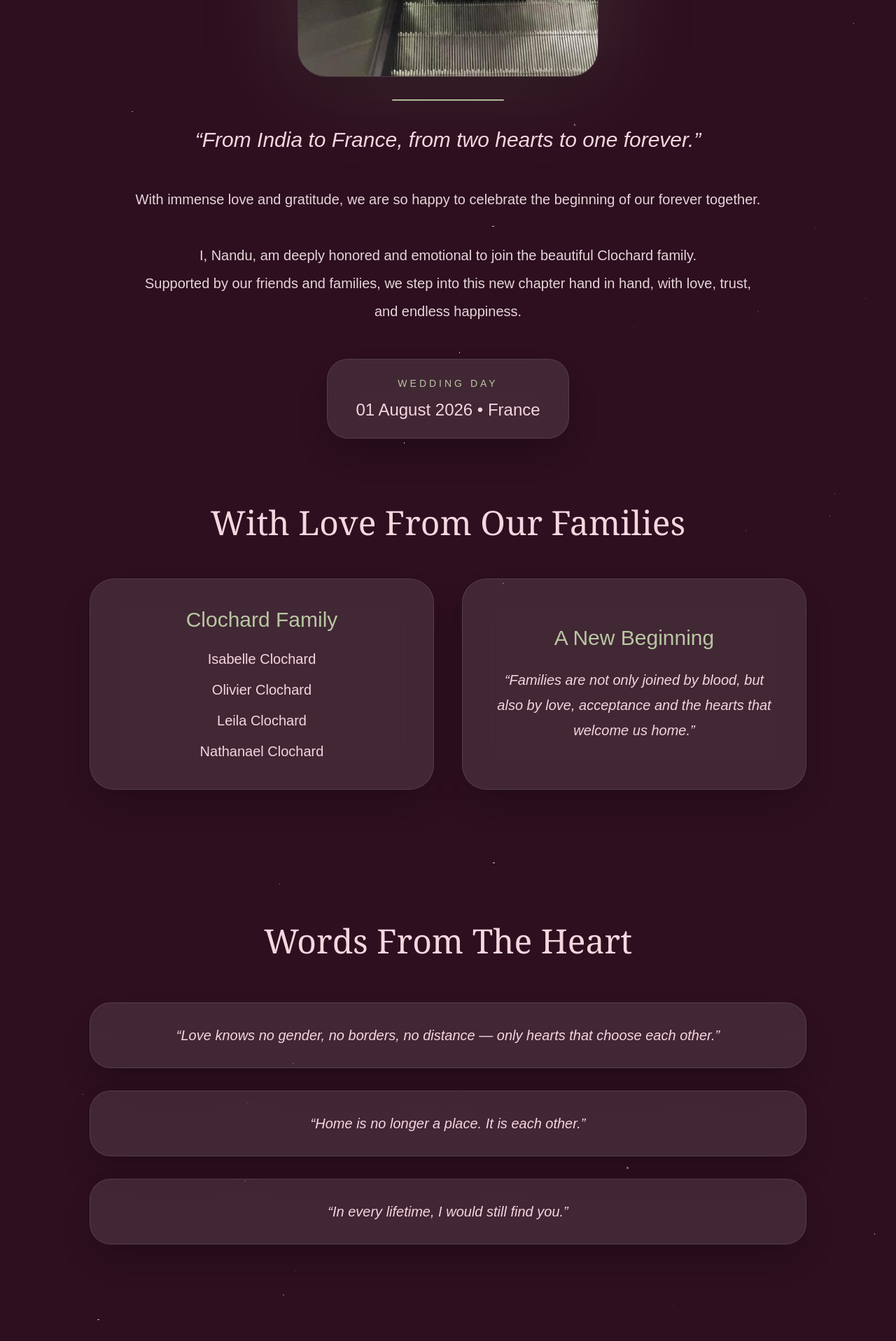
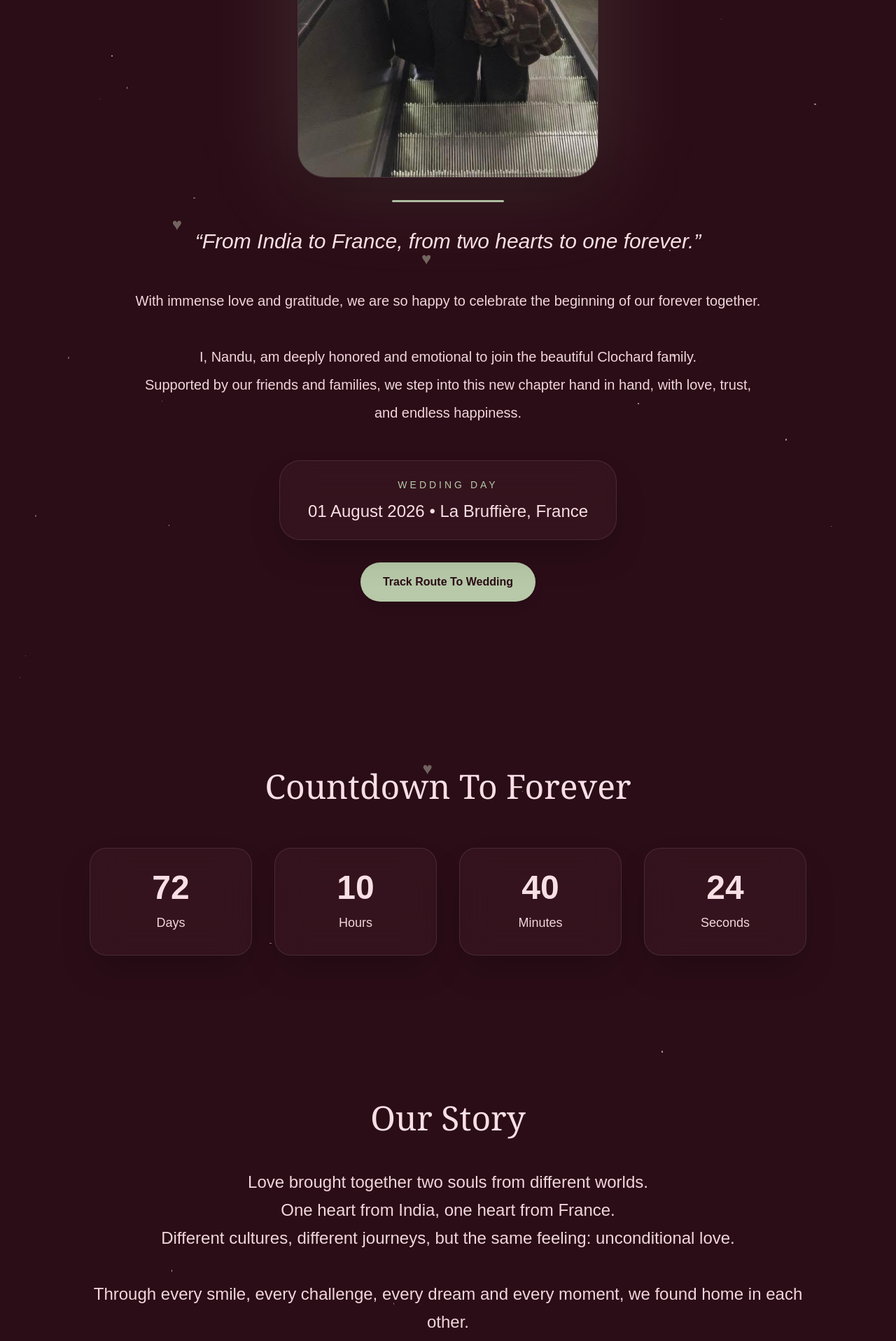
Before and after one commit to Nandinivadla/lifewithher, a Next.js app: page / in a window 1280 px wide. Shown: the part 880-2797 px from the top of the page at 70% size. Built offline with nearby package versions, Linux system fonts and the light colour scheme.

Commit message:
Final burgundy green wedding website

```diff
--- a/app/page.tsx
+++ b/app/page.tsx
@@ -1,24 +1,55 @@
 "use client";
 
-import { useState } from "react";
+import { useEffect, useState } from "react";
 
 export default function WeddingPage() {
+  const weddingDate = new Date("2026-08-01T00:00:00");
+
+  const [timeLeft, setTimeLeft] = useState({
+    days: 0,
+    hours: 0,
+    minutes: 0,
+    seconds: 0,
+  });
+
   const [musicPlaying, setMusicPlaying] = useState(false);
 
+  useEffect(() => {
+    document.title = "Nandu & Auriane";
+
+    const timer = setInterval(() => {
+      const now = new Date().getTime();
+      const distance = weddingDate.getTime() - now;
+
+      setTimeLeft({
+        days: Math.floor(distance / (1000 * 60 * 60 * 24)),
+        hours: Math.floor(
+          (distance % (1000 * 60 * 60 * 24)) / (1000 * 60 * 60)
+        ),
+        minutes: Math.floor((distance % (1000 * 60 * 60)) / (1000 * 60)),
+        seconds: Math.floor((distance % (1000 * 60)) / 1000),
+      });
+    }, 1000);
+
+    return () => clearInterval(timer);
+  }, []);
+
   const toggleMusic = () => {
-    const music = document.getElementById("bgmusic") as HTMLAudioElement;
+    const audio = document.getElementById(
+      "bgmusic"
+    ) as HTMLAudioElement;
 
-    if (music.paused) {
-      music.play();
-      setMusicPlaying(true);
+    if (musicPlaying) {
+      audio.pause();
     } else {
-      music.pause();
-      setMusicPlaying(false);
+      audio.play();
     }
+
+    setMusicPlaying(!musicPlaying);
   };
 
   return (
-    <main className="min-h-screen bg-[#2d0f1f] text-white overflow-hidden relative">
+    <main className="min-h-screen bg-[#2b0d17] text-white overflow-hidden relative">
 
       {/* STARS */}
       <div className="absolute inset-0 overflow-hidden pointer-events-none">
@@ -37,34 +68,57 @@ export default function WeddingPage() {
         ))}
       </div>
 
+      {/* FLOATING HEARTS */}
+      <div className="absolute inset-0 overflow-hidden pointer-events-none">
+
+        {[...Array(15)].map((_, i) => (
+          <div
+            key={i}
+            className="absolute animate-pulse text-2xl opacity-40 text-[#d8e2c8]"
+            style={{
+              left: `${Math.random() * 100}%`,
+              top: `${Math.random() * 100}%`,
+              animationDuration: `${4 + Math.random() * 6}s`,
+            }}
+          >
+            ♥
+          </div>
+        ))}
+
+      </div>
+
       {/* MUSIC */}
-      <audio id="bgmusic" loop src="/song.mp3" />
+      <audio
+        id="bgmusic"
+        loop
+        src="/song.mp3"
+      />
 
       {/* NAVBAR */}
-      <nav className="fixed top-0 left-0 w-full z-50 backdrop-blur-2xl bg-black/10 border-b border-white/10">
+      <nav className="fixed top-0 left-0 w-full z-50 backdrop-blur-2xl bg-black/20 border-b border-white/10">
 
         <div className="max-w-7xl mx-auto px-6 py-5 flex justify-between items-center">
 
-          <h1 className="text-2xl font-serif text-[#f5d6df]">
+          <h1 className="text-2xl font-serif text-[#f8dfe5]">
             Nandu & Auriane
           </h1>
 
-          <div className="hidden md:flex gap-8 text-[#d9c9cd]">
+          <div className="hidden md:flex gap-8 text-[#f1d6dd]">
 
-            <a href="#home" className="hover:text-[#b8c7a1] transition">
+            <a href="#home" className="hover:text-[#b7c9a8] transition">
               Home
             </a>
 
-            <a href="#family" className="hover:text-[#b8c7a1] transition">
+            <a href="#story" className="hover:text-[#b7c9a8] transition">
+              Story
+            </a>
+
+            <a href="#family" className="hover:text-[#b7c9a8] transition">
               Family
             </a>
 
-            <a href="#quotes" className="hover:text-[#b8c7a1] transition">
-              Quotes
-            </a>
-
-            <a href="#location" className="hover:text-[#b8c7a1] transition">
-              Location
+            <a href="#rsvp" className="hover:text-[#b7c9a8] transition">
+              RSVP
             </a>
 
           </div>
@@ -76,37 +130,29 @@ export default function WeddingPage() {
       {/* MUSIC BUTTON */}
       <button
         onClick={toggleMusic}
-        className="fixed top-24 right-6 z-50 backdrop-blur-xl bg-white/10 border border-white/10 text-white px-7 py-4 rounded-full shadow-2xl hover:scale-110 transition duration-500"
+        className="fixed top-24 right-6 z-50 backdrop-blur-xl bg-[#3b1823]/70 border border-white/10 text-white px-7 py-4 rounded-full shadow-2xl hover:scale-110 transition duration-500"
       >
         {musicPlaying ? "❚❚ Pause Our Song" : "♫ Play Our Song"}
       </button>
 
-      {/* HEARTS */}
-      <div className="absolute inset-0 overflow-hidden pointer-events-none">
-        <div className="absolute top-10 left-10 text-pink-300 text-3xl animate-pulse">♥</div>
-        <div className="absolute top-40 right-20 text-pink-200 text-2xl animate-bounce">♥</div>
-        <div className="absolute bottom-20 left-20 text-pink-300 text-4xl animate-pulse">♥</div>
-        <div className="absolute bottom-40 right-10 text-pink-200 text-2xl animate-bounce">♥</div>
-      </div>
-
       {/* HERO */}
       <section
         id="home"
-        className="min-h-screen flex flex-col items-center justify-center text-center px-6 relative"
+        className="relative z-10 flex flex-col items-center justify-center text-center px-6 py-36"
       >
 
-        <p className="uppercase tracking-[6px] text-[#b8c7a1] text-sm mb-6">
+        <p className="tracking-[0.5em] uppercase text-sm text-[#b7c9a8] mb-6">
           Wedding Celebration
         </p>
 
-        <h1 className="text-6xl md:text-8xl font-serif text-[#f5d6df] leading-tight">
-          Nandu <span className="text-[#b8c7a1]">&</span> Auriane
+        <h1 className="text-6xl md:text-8xl font-serif text-[#f8dfe5] leading-tight">
+          Nandu <span className="text-[#b7c9a8]">&</span> Auriane
         </h1>
 
         {/* PHOTO */}
         <div className="relative mt-16 group">
 
-          <div className="absolute inset-0 bg-[#b8c7a1]/20 blur-3xl rounded-[50px]"></div>
+          <div className="absolute inset-0 bg-[#b7c9a8]/20 blur-3xl rounded-[50px]"></div>
 
           <img
             src="/together.jpeg"
@@ -116,13 +162,13 @@ export default function WeddingPage() {
 
         </div>
 
-        <div className="w-40 h-[2px] bg-[#b8c7a1] my-8 rounded-full"></div>
+        <div className="w-40 h-[3px] bg-[#b7c9a8] my-8 rounded-full"></div>
 
-        <p className="max-w-3xl text-xl md:text-3xl leading-relaxed text-[#f5d6df] italic">
+        <p className="max-w-3xl text-xl md:text-3xl leading-relaxed text-[#f8dfe5] italic">
           “From India to France, from two hearts to one forever.”
         </p>
 
-        <p className="max-w-4xl mt-10 text-lg md:text-xl leading-10 text-[#e7d5d9]">
+        <p className="max-w-4xl mt-10 text-lg md:text-xl leading-10 text-[#f1d6dd]">
           With immense love and gratitude, we are so happy to celebrate
           the beginning of our forever together.
           <br />
@@ -135,39 +181,117 @@ export default function WeddingPage() {
         </p>
 
         {/* DATE */}
-        <div className="mt-12 bg-white/10 backdrop-blur-xl border border-white/10 px-10 py-6 rounded-[30px] shadow-2xl">
+        <div className="mt-12 bg-[#3b1823]/60 backdrop-blur-xl border border-white/10 px-10 py-6 rounded-[30px] shadow-2xl">
 
-          <p className="text-[#b8c7a1] uppercase tracking-[4px] text-sm mb-3">
+          <p className="text-[#b7c9a8] uppercase tracking-[4px] text-sm mb-3">
             Wedding Day
           </p>
 
-          <p className="text-2xl text-[#f5d6df]">
-            01 August 2026 • France
+          <p className="text-2xl text-[#f8dfe5]">
+            01 August 2026 • La Bruffière, France
           </p>
 
         </div>
 
+        {/* ROUTE BUTTON */}
+        <a
+          href="https://www.google.com/maps/dir/?api=1&destination=47.039755,-1.220984"
+          target="_blank"
+          className="inline-block mt-8 bg-[#b7c9a8] hover:bg-[#9fb18f] text-[#2b0d17] px-8 py-4 rounded-full transition duration-300 font-semibold shadow-lg"
+        >
+          Track Route To Wedding
+        </a>
+
+      </section>
+
+      {/* COUNTDOWN */}
+      <section className="relative z-10 px-6 py-24">
+
+        <h2 className="text-center text-5xl font-serif text-[#f8dfe5] mb-16">
+          Countdown To Forever
+        </h2>
+
+        <div className="grid grid-cols-2 md:grid-cols-4 gap-8 max-w-5xl mx-auto">
+
+          {[
+            { label: "Days", value: timeLeft.days },
+            { label: "Hours", value: timeLeft.hours },
+            { label: "Minutes", value: timeLeft.minutes },
+            { label: "Seconds", value: timeLeft.seconds },
+          ].map((item, index) => (
+
+            <div
+              key={index}
+              className="bg-[#3b1823]/60 backdrop-blur-xl rounded-3xl shadow-2xl p-8 text-center border border-white/10 hover:scale-105 transition duration-300"
+            >
+
+              <h3 className="text-5xl font-bold text-[#f8dfe5]">
+                {item.value}
+              </h3>
+
+              <p className="mt-3 text-lg text-[#f1d6dd]">
+                {item.label}
+              </p>
+
+            </div>
+          ))}
+        </div>
+      </section>
+
+      {/* STORY */}
+      <section
+        id="story"
+        className="relative z-10 py-28 px-6"
+      >
+
+        <div className="max-w-5xl mx-auto text-center">
+
+          <h2 className="text-5xl font-serif text-[#f8dfe5] mb-12">
+            Our Story
+          </h2>
+
+          <p className="text-lg md:text-2xl leading-10 text-[#f1d6dd]">
+            Love brought together two souls from different worlds.
+            <br />
+            One heart from India, one heart from France.
+            <br />
+            Different cultures, different journeys, but the same feeling:
+            unconditional love.
+            <br />
+            <br />
+            Through every smile, every challenge, every dream and every moment,
+            we found home in each other.
+            <br />
+            <br />
+            Today, surrounded by the people we cherish the most, we celebrate
+            not only our marriage, but the beautiful life we are creating
+            together forever.
+          </p>
+
+        </div>
       </section>
 
       {/* FAMILY */}
       <section
         id="family"
-        className="py-24 px-6 text-center"
+        className="relative z-10 py-24 px-6"
       >
 
-        <h2 className="text-5xl font-serif text-[#f5d6df] mb-14">
+        <div className="max-w-5xl mx-auto text-center">
+
+          <h2 className="text-5xl font-serif text-[#f8dfe5] mb-14">
             With Love From Our Families
           </h2>
 
-        <div className="max-w-5xl mx-auto grid md:grid-cols-2 gap-10">
+          <div className="grid md:grid-cols-2 gap-10">
 
-          <div className="bg-white/10 backdrop-blur-xl border border-white/10 p-10 rounded-[35px] shadow-2xl">
+            <div className="bg-[#3b1823]/60 backdrop-blur-xl rounded-[35px] p-10 shadow-2xl border border-white/10">
 
-            <h3 className="text-3xl text-[#b8c7a1] mb-6">
+              <h3 className="text-3xl font-serif text-[#b7c9a8] mb-6">
                 Clochard Family
               </h3>
 
-            <div className="space-y-4 text-xl text-[#f5d6df]">
+              <div className="space-y-4 text-xl text-[#f8dfe5]">
                 <p>Isabelle Clochard</p>
                 <p>Olivier Clochard</p>
                 <p>Leila Clochard</p>
@@ -176,94 +300,89 @@ export default function WeddingPage() {
 
             </div>
 
-          <div className="bg-white/10 backdrop-blur-xl border border-white/10 p-10 rounded-[35px] shadow-2xl flex flex-col justify-center">
+            <div className="bg-[#3b1823]/60 backdrop-blur-xl rounded-[35px] p-10 shadow-2xl border border-white/10 flex flex-col justify-center">
 
-            <h3 className="text-3xl text-[#b8c7a1] mb-6">
-              A New Beginning
+              <h3 className="text-3xl font-serif text-[#b7c9a8] mb-6">
+                A Message To Our Friends & Family
               </h3>
 
-            <p className="text-lg md:text-xl leading-9 text-[#f5d6df] italic">
-              “Families are not only joined by blood,
-              but also by love, acceptance and the hearts
-              that welcome us home.”
+              <p className="text-lg md:text-xl leading-9 text-[#f8dfe5] italic">
+                “To every friend and every family member who stood beside us,
+                encouraged us, loved us and supported our journey —
+                thank you for helping us become the people we are today.
+                <br /><br />
+                Your love gave us strength,
+                and today we begin our forever with hearts full of gratitude.”
               </p>
 
             </div>
 
           </div>
-
+        </div>
       </section>
 
-      {/* QUOTES */}
+      {/* RSVP */}
       <section
-        id="quotes"
-        className="py-24 px-6 text-center"
+        id="rsvp"
+        className="relative z-10 py-24 px-6"
       >
 
-        <h2 className="text-5xl font-serif text-[#f5d6df] mb-16">
-          Words From The Heart
+        <div className="max-w-3xl mx-auto bg-[#3b1823]/60 backdrop-blur-xl rounded-[35px] p-12 shadow-2xl border border-white/10">
+
+          <h2 className="text-center text-5xl font-serif text-[#f8dfe5] mb-12">
+            RSVP
           </h2>
 
-        <div className="max-w-5xl mx-auto space-y-8">
+          <form
+            action="https://formspree.io/f/xbdbglqp"
+            method="POST"
+            className="space-y-6"
+          >
 
-          <div className="bg-white/10 backdrop-blur-xl border border-white/10 p-8 rounded-[30px] shadow-2xl text-xl italic text-[#f5d6df]">
-            “Love knows no gender, no borders, no distance —
-            only hearts that choose each other.”
-          </div>
+            <input
+              type="text"
+              name="name"
+              placeholder="Your Name"
+              className="w-full p-5 rounded-2xl bg-[#2b0d17]/60 border border-white/10 text-white outline-none"
+              required
+            />
 
-          <div className="bg-white/10 backdrop-blur-xl border border-white/10 p-8 rounded-[30px] shadow-2xl text-xl italic text-[#f5d6df]">
-            “Home is no longer a place.
-            It is each other.”
-          </div>
+            <input
+              type="email"
+              name="email"
+              placeholder="Your Email"
+              className="w-full p-5 rounded-2xl bg-[#2b0d17]/60 border border-white/10 text-white outline-none"
+              required
+            />
 
-          <div className="bg-white/10 backdrop-blur-xl border border-white/10 p-8 rounded-[30px] shadow-2xl text-xl italic text-[#f5d6df]">
-            “In every lifetime, I would still find you.”
-          </div>
+            <textarea
+              name="message"
+              placeholder="Leave a loving message for the brides..."
+              className="w-full p-5 rounded-2xl bg-[#2b0d17]/60 border border-white/10 text-white outline-none h-40"
+              required
+            />
+
+            <button className="w-full bg-[#b7c9a8] hover:bg-[#9fb18f] text-[#2b0d17] py-5 rounded-2xl text-lg font-semibold transition">
+              Send Love
+            </button>
+
+          </form>
 
         </div>
-
-      </section>
-
-      {/* LOCATION */}
-      <section
-        id="location"
-        className="py-24 px-6 text-center"
-      >
-
-        <div className="max-w-3xl mx-auto bg-white/10 backdrop-blur-xl border border-white/10 p-12 rounded-[35px] shadow-2xl">
-
-          <h2 className="text-5xl font-serif text-[#f5d6df] mb-8">
-            Wedding Location
-          </h2>
-
-          <p className="text-xl text-[#e7d5d9] leading-10">
-            La Bruffière, France
-          </p>
-
-          <a
-            href="https://www.google.com/maps/dir/?api=1&destination=47.039755,-1.220984"
-            target="_blank"
-            className="inline-block mt-10 bg-[#b8c7a1] hover:bg-[#9cad84] text-[#2d0f1f] px-8 py-4 rounded-full transition duration-300 font-semibold shadow-lg"
-          >
-            Track Route To Wedding
-          </a>
-
-        </div>
-
       </section>
 
       {/* FOOTER */}
-      <footer className="py-20 text-center px-6">
+      <footer className="relative z-10 py-20 text-center bg-black/20 text-white">
 
-        <h2 className="text-5xl font-serif mb-6 text-[#f5d6df]">
+        <h2 className="text-5xl font-serif mb-6">
           Forever Begins Here
         </h2>
 
-        <p className="text-lg text-[#d9c9cd]">
-          Thank you for celebrating our love and future together.
+        <p className="text-lg opacity-90">
+          Thank you for celebrating our love and our future together.
         </p>
 
-        <p className="mt-8 text-sm text-[#9f8f93]">
+        <p className="mt-8 text-sm opacity-70">
           Nandu & Auriane • 2026
         </p>
 
```
Lines whose indentation alone changed are shown as unchanged.
